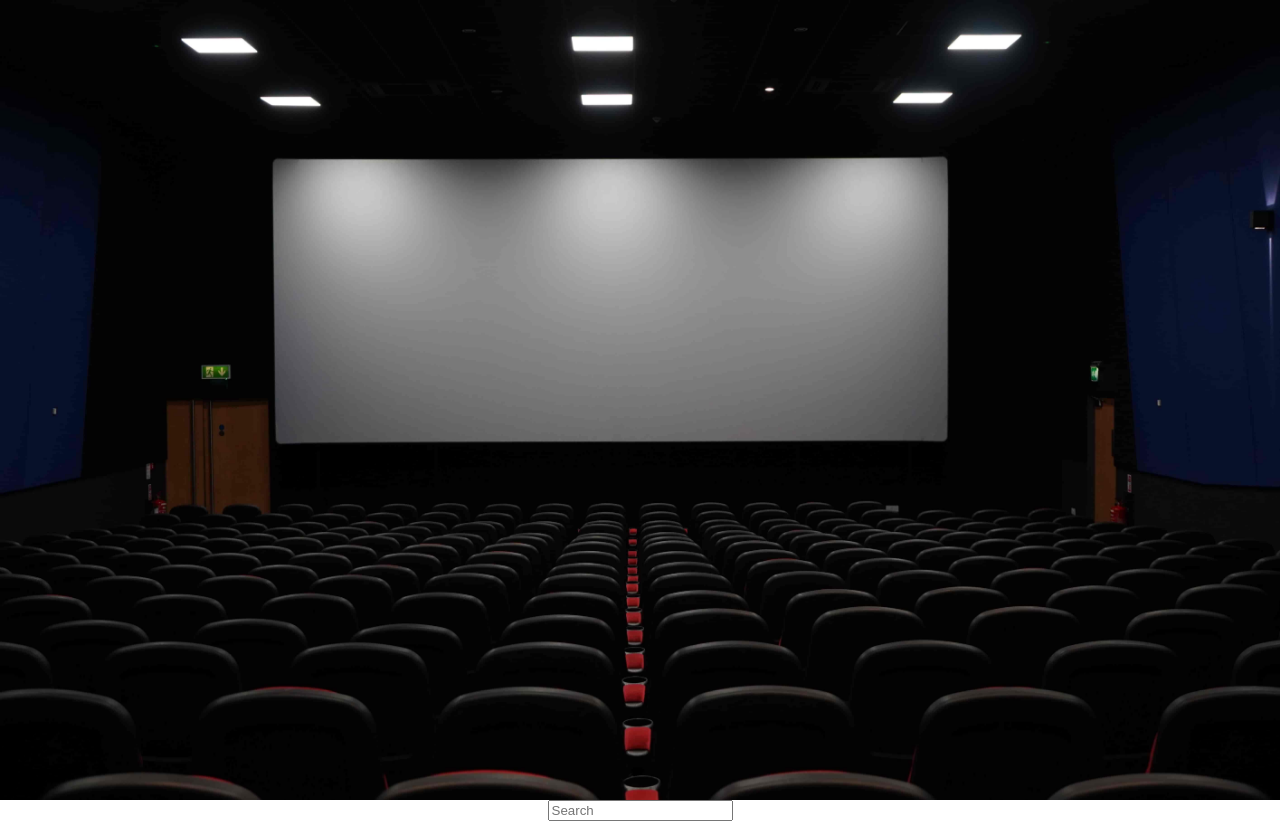
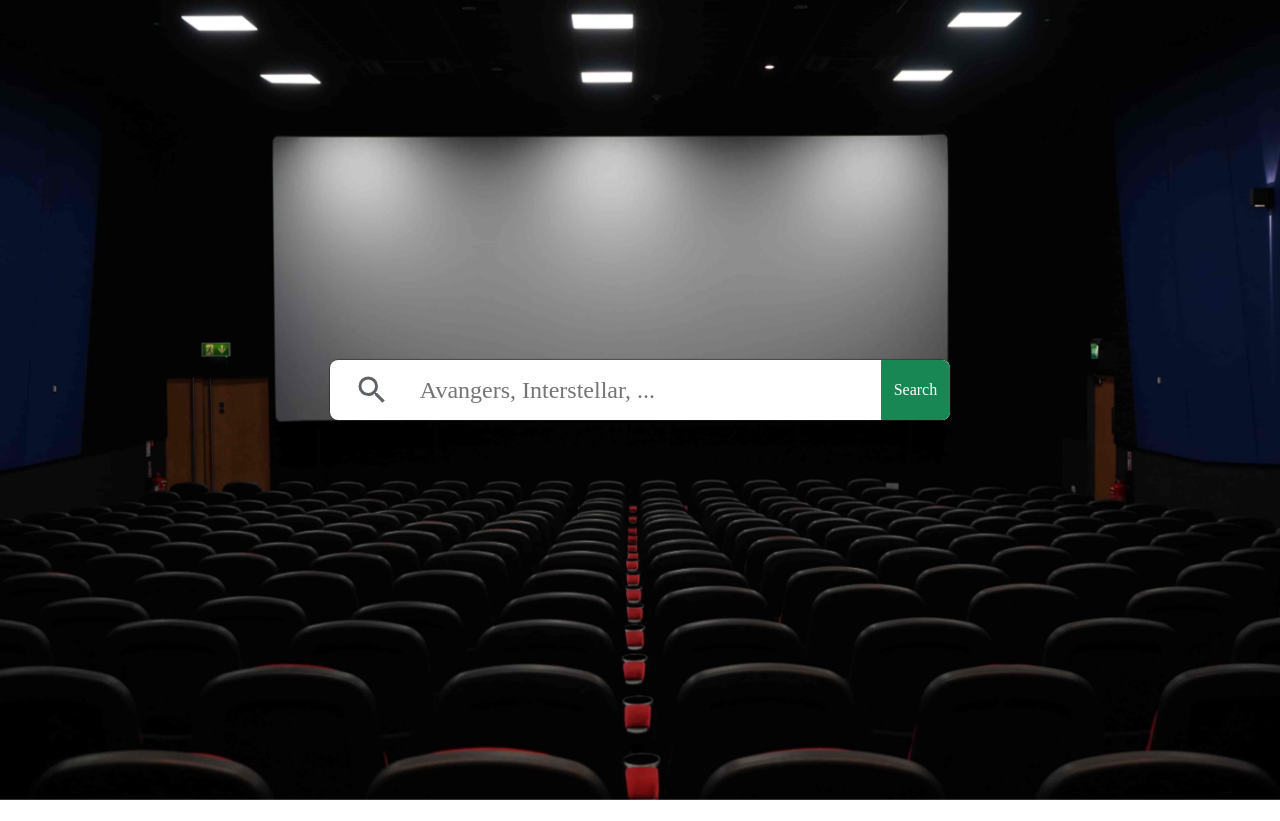
Before and after one commit to fatahprakoso/Moviestail, a website built with webpack: page src/template.html in a window 1280 px wide. After the commit the page ends 800 px from the top, so only its background shows below. Built offline with nearby package versions, Linux system fonts and the light colour scheme.

Commit message:
add: search box

```diff
--- a/src/scss/min.scss
+++ b/src/scss/min.scss
@@ -3,6 +3,7 @@
 @import "./../../node_modules/bootstrap/scss/variables";
 @import "./../../node_modules/bootstrap/scss/mixins";
 @import "./../../node_modules/bootstrap/scss/utilities";
+@import "./../../node_modules/bootstrap/scss/reboot";
 
 // // Layout & components
 // @import "./../../node_modules/bootstrap/scss/root";
@@ -12,8 +13,8 @@
 // @import "./../../node_modules/bootstrap/scss/containers";
 // @import "./../../node_modules/bootstrap/scss/grid";
 // @import "./../../node_modules/bootstrap/scss/tables";
-// @import "./../../node_modules/bootstrap/scss/forms";
-// @import "./../../node_modules/bootstrap/scss/buttons";
+@import "./../../node_modules/bootstrap/scss/forms";
+@import "./../../node_modules/bootstrap/scss/buttons";
 // @import "./../../node_modules/bootstrap/scss/transitions";
 // @import "./../../node_modules/bootstrap/scss/dropdown";
 // @import "./../../node_modules/bootstrap/scss/button-group";
@@ -43,11 +44,65 @@
 // Utilities
 @import "./../../node_modules/bootstrap/scss/utilities/api";
 
-body {
-  margin: 0;
+.form-control {
+  &:focus {
+    outline: none;
+  }
 }
 
 .full-vh-vw {
   width: 100vw;
   height: 100vh;
 }
+
+::-webkit-scrollbar {
+  display: none;
+}
+
+.search {
+  margin: 0 0.2em 0 -0.25em;
+  width: 20em;
+  height: 2.5em;
+  padding: 0 1em;
+  outline: none;
+  border: none;
+}
+
+.search-form {
+  box-shadow: 0 0 1px 0.5px #242424;
+  position: absolute;
+  top: 45vh;
+  font-size: 1.5em;
+  padding-left: 0.5em;
+  background-color: #fff;
+  border-radius: 0.5rem;
+}
+
+.btn {
+  border-radius: 0 0.5rem 0.5rem 0;
+}
+
+.header {
+  position: relative;
+}
+
+.carousel-content {
+  background-image: url("../resources/header.jpg");
+  background-position: center;
+  background-size: cover;
+}
+
+.search-icon {
+  background-image: url(./../resources/search.svg);
+  background-repeat: no-repeat;
+  background-size: cover;
+  height: 1.5em;
+  width: 1.5em;
+  display: block;
+}
+
+.search-icon-bg {
+  background-color: #fff;
+  height: 2.5em;
+  width: 2.5em;
+}
--- a/src/template.html
+++ b/src/template.html
@@ -4,10 +4,11 @@
     <meta charset="UTF-8" />
     <meta http-equiv="X-UA-Compatible" content="IE=edge" />
     <meta name="viewport" content="width=device-width, initial-scale=1.0" />
+    <meta name="description" content="tes123" />
     <title>Document</title>
   </head>
   <body>
-    <header class="d-flex flex-column align-items-center">
+    <header class="header d-flex flex-column align-items-center">
       <div
         id="carouselExampleSlidesOnly"
         class="carousel slide"
@@ -15,17 +16,29 @@
       >
         <div class="carousel-inner">
           <div class="carousel-item active full-vh-vw">
-            <img src="./resources/header.jpg" class="d-block w-100" alt="..." />
+            <div class="carousel-content full-vh-vw"></div>
           </div>
           <div class="carousel-item full-vh-vw">
-            <img src="./resources/header.jpg" class="d-block w-100" alt="..." />
+            <div class="carousel-content full-vh-vw"></div>
           </div>
           <div class="carousel-item full-vh-vw">
-            <img src="./resources/header.jpg" class="d-block w-100" alt="..." />
+            <div class="carousel-content full-vh-vw"></div>
           </div>
         </div>
       </div>
-      <input type="search" placeholder="Search" />
+      <form class="search-form d-flex" onsubmit="event.preventDefault();">
+        <div
+          class="search-icon-bg d-flex align-items-center justify-content-center"
+        >
+          <span class="search-icon"></span>
+        </div>
+        <input
+          class="search"
+          type="search"
+          placeholder="Avangers, Interstellar, ..."
+        />
+        <button class="btn btn-success" type="button">Search</button>
+      </form>
     </header>
   </body>
 </html>
```
Also changed, not shown: public/vendor.ee8c7929f9c20d11682f.bundle.js, src/resources/search.svg (added).
